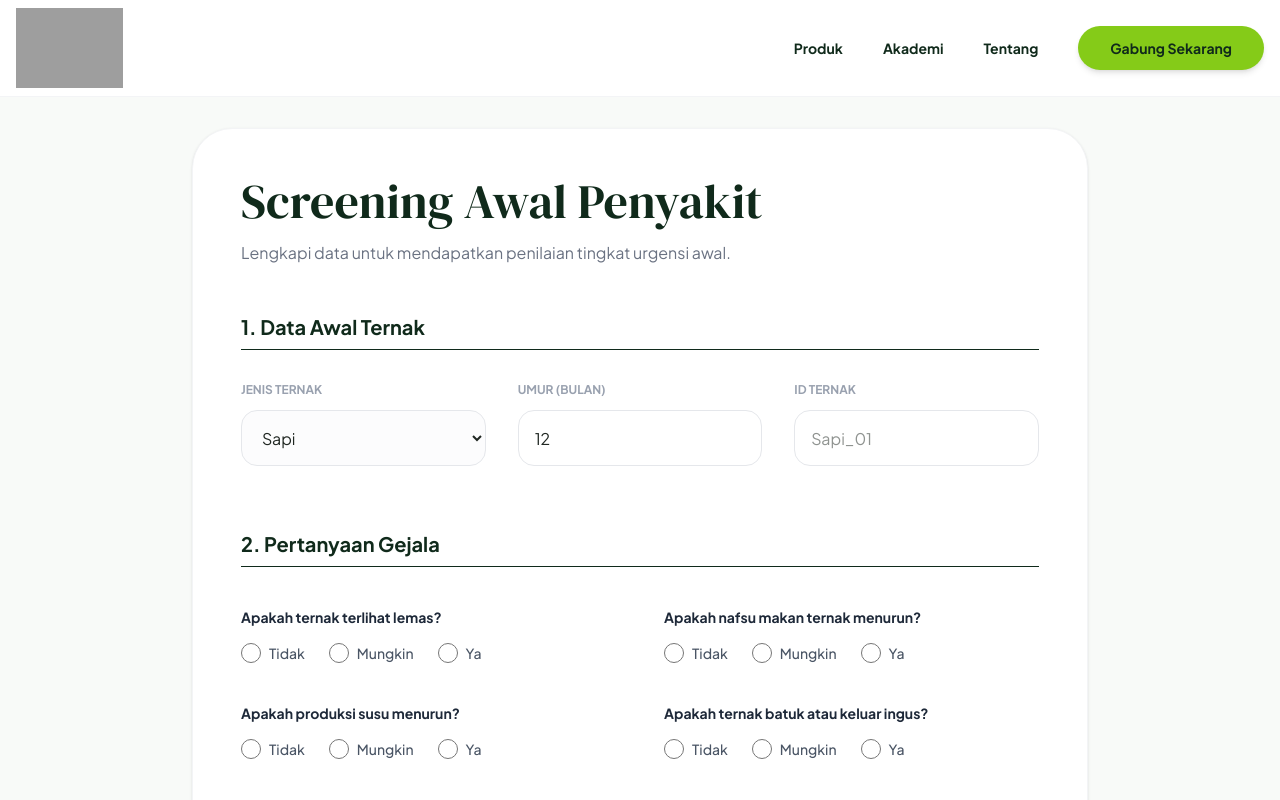
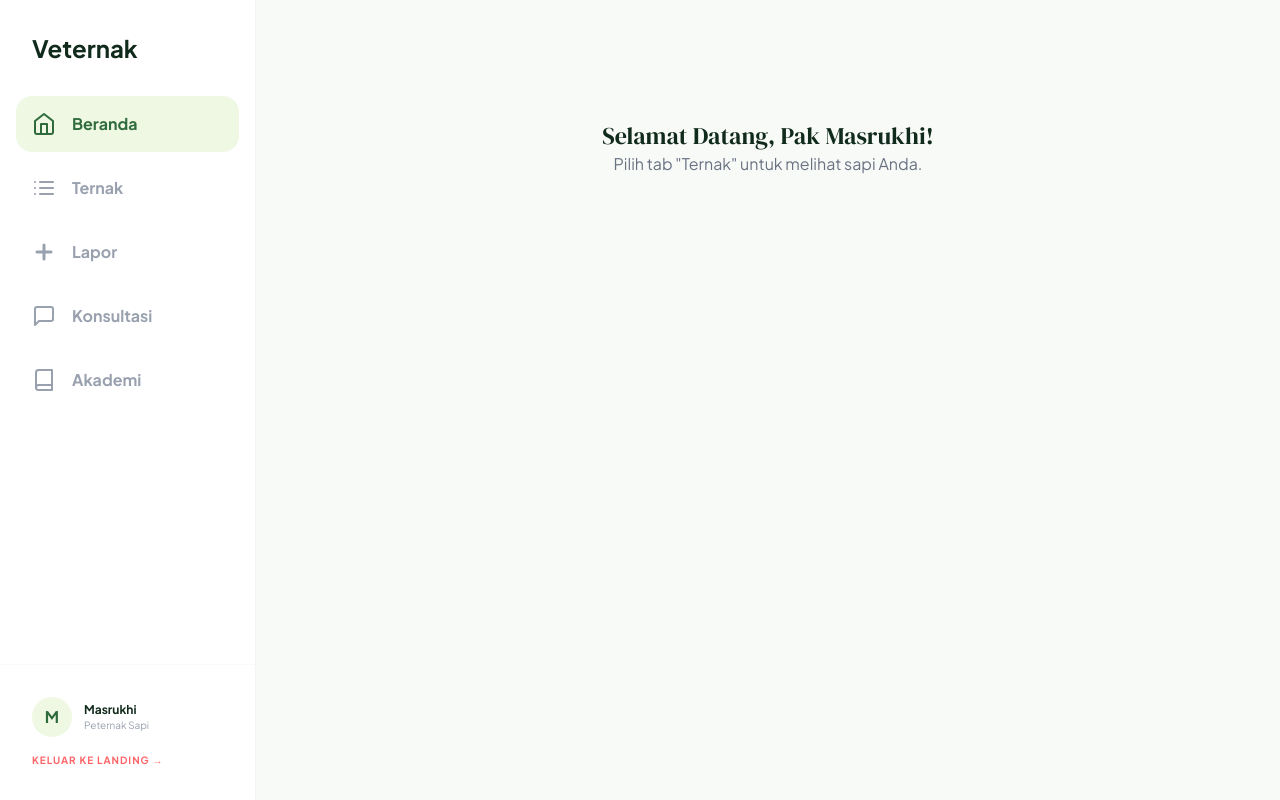
Before and after one commit to Veternak/veternak-frontend, a React (Vite) app: page / in a window 1280 px wide. Both pictures are taken after a click on the button "Gabung Sekarang". Shown: the top 800 px of the page. Built offline with nearby package versions, Linux system fonts and the light colour scheme; grey boxes are pictures that could not be loaded.

Commit message:
UI: Dashboard Shell & Animal List

```diff
--- a/src/App.jsx
+++ b/src/App.jsx
@@ -4,32 +4,40 @@ import Hero from "./components/Hero"
 import Features from "./components/Features"
 import Academy from "./components/Academy"
 import ScreeningForm from "./components/ScreeningForm"
+import DashboardShell from "./components/DashboardShell"
+import AnimalList from "./components/AnimalList"
 
 function App() {
-  // This state controls what we see: 'landing' or 'screening'
-  const [currentView, setCurrentView] = useState('landing');
+  const [currentView, setCurrentView] = useState('landing'); // 'landing', 'dashboard'
+  const [activeTab, setActiveTab] = useState('beranda');
 
+  // Logic to show the landing page
+  if (currentView === 'landing') {
+    return (
+      <div className="min-h-screen">
+        <Navbar onStart={() => setCurrentView('dashboard')} onHome={() => setCurrentView('landing')} />
+        <main>
+          <Hero onStart={() => setCurrentView('dashboard')} />
+          <Features />
+          <Academy />
+        </main>
+      </div>
+    );
+  }
+
+  // Logic to show the Dashboard
   return (
-    <div className="min-h-screen bg-neutral-bg">
-      {/* Passing the function to Navbar so the "Gabung" button can open the form */}
-      <Navbar onStart={() => setCurrentView('screening')} onHome={() => setCurrentView('landing')} />
-
-      <main>
-        {currentView === 'landing' ? (
-          <>
-            <Hero onStart={() => setCurrentView('screening')} />
-            <Features />
-            <Academy />
-          </>
-        ) : (
-          <div className="pt-20">
-            {/* Added a back button inside the form view logic */}
-            <ScreeningForm />
-          </div>
-        )}
-      </main>
-    </div>
-  )
+    <DashboardShell activeTab={activeTab} setActiveTab={setActiveTab}>
+      {activeTab === 'ternak' && <AnimalList />}
+      {activeTab === 'beranda' && (
+        <div className="text-center py-20">
+          <h2 className="text-2xl font-serif text-primary-dark">Selamat Datang, Pak Masrukhi!</h2>
+          <p className="text-gray-500">Pilih tab "Ternak" untuk melihat sapi Anda.</p>
+        </div>
+      )}
+      {activeTab === 'lapor' && <ScreeningForm />}
+    </DashboardShell>
+  );
 }
 
 export default App
--- /dev/null
+++ b/src/components/AnimalList.jsx
@@ -0,0 +1,50 @@
+export default function AnimalList() {
+  const animals = [
+    { id: "Spi-001", name: "Si Putih", species: "Sapi Potong", breed: "Limosin", status: "Sehat", lastUpdate: "2 Jam lalu" },
+    { id: "Kmb-042", name: "Si Hitam", species: "Kambing", breed: "Etawa", status: "Perlu Dipantau", lastUpdate: "10 Menit lalu" },
+    { id: "Spi-005", name: "Brahman Jr.", species: "Sapi Potong", breed: "Brahman", status: "Sakit", lastUpdate: "Baru saja" },
+  ];
+
+  const getStatusColor = (status) => {
+    if (status === "Sehat") return "bg-green-100 text-green-700";
+    if (status === "Perlu Dipantau") return "bg-yellow-100 text-yellow-700";
+    return "bg-red-100 text-red-700";
+  };
+
+  return (
+    <div className="p-6 md:p-10 bg-white rounded-[2.5rem] border border-gray-100 shadow-sm">
+      <div className="flex justify-between items-center mb-8">
+        <div>
+          <h2 className="text-2xl font-bold text-primary-dark">Ternak Saya</h2>
+          <p className="text-sm text-gray-500">Total 12 ekor ternak terdaftar</p>
+        </div>
+        <button className="bg-brand-green text-white px-6 py-3 rounded-2xl font-bold text-sm hover:scale-105 transition-all shadow-lg shadow-brand-green/20">
+          + Tambah Ternak
+        </button>
+      </div>
+
+      <div className="grid grid-cols-1 md:grid-cols-2 lg:grid-cols-3 gap-6">
+        {animals.map((animal) => (
+          <div key={animal.id} className="p-6 bg-neutral-bg rounded-3xl border border-transparent hover:border-brand-green/20 hover:bg-white hover:shadow-xl transition-all group cursor-pointer">
+            <div className="flex justify-between items-start mb-4">
+              <div className="w-14 h-14 bg-white rounded-2xl flex items-center justify-center text-2xl shadow-sm">
+                {animal.species === "Kambing" ? "🐐" : "🐄"}
+              </div>
+              <span className={`text-[10px] font-bold px-3 py-1 rounded-full uppercase tracking-wider ${getStatusColor(animal.status)}`}>
+                {animal.status}
+              </span>
+            </div>
+
+            <h3 className="text-lg font-bold text-primary-dark group-hover:text-brand-green transition-colors">{animal.name}</h3>
+            <p className="text-xs text-gray-500 mb-4">{animal.breed} • {animal.id}</p>
+
+            <div className="pt-4 border-t border-gray-200 flex justify-between items-center">
+              <span className="text-[10px] text-gray-400">Update: {animal.lastUpdate}</span>
+              <span className="text-brand-green text-xs font-bold">Lihat Detail →</span>
+            </div>
+          </div>
+        ))}
+      </div>
+    </div>
+  );
+}
--- /dev/null
+++ b/src/components/DashboardShell.jsx
@@ -0,0 +1,104 @@
+
+
+// Helper for SVGs since we aren't using Lucide-React currently
+const Icon = ({ name }) => {
+  const icons = {
+    home: <svg width="24" height="24" viewBox="0 0 24 24" fill="none" stroke="currentColor" strokeWidth="2" strokeLinecap="round" strokeLinejoin="round"><path d="m3 9 9-7 9 7v11a2 2 0 0 1-2 2H5a2 2 0 0 1-2-2z"/><polyline points="9 22 9 12 15 12 15 22"/></svg>,
+    list: <svg width="24" height="24" viewBox="0 0 24 24" fill="none" stroke="currentColor" strokeWidth="2" strokeLinecap="round" strokeLinejoin="round"><line x1="8" y1="6" x2="21" y2="6"/><line x1="8" y1="12" x2="21" y2="12"/><line x1="8" y1="18" x2="21" y2="18"/><line x1="3" y1="6" x2="3.01" y2="6"/><line x1="3" y1="12" x2="3.01" y2="12"/><line x1="3" y1="18" x2="3.01" y2="18"/></svg>,
+    book: <svg width="24" height="24" viewBox="0 0 24 24" fill="none" stroke="currentColor" strokeWidth="2" strokeLinecap="round" strokeLinejoin="round"><path d="M4 19.5A2.5 2.5 0 0 1 6.5 17H20"/><path d="M6.5 2H20v20H6.5A2.5 2.5 0 0 1 4 19.5v-15A2.5 2.5 0 0 1 6.5 2z"/></svg>,
+    chat: <svg width="24" height="24" viewBox="0 0 24 24" fill="none" stroke="currentColor" strokeWidth="2" strokeLinecap="round" strokeLinejoin="round"><path d="M21 15a2 2 0 0 1-2 2H7l-4 4V5a2 2 0 0 1 2-2h14a2 2 0 0 1 2 2z"/></svg>,
+    user: <svg width="24" height="24" viewBox="0 0 24 24" fill="none" stroke="currentColor" strokeWidth="2" strokeLinecap="round" strokeLinejoin="round"><path d="M20 21v-2a4 4 0 0 0-4-4H8a4 4 0 0 0-4 4v2"/><circle cx="12" cy="7" r="4"/></svg>,
+    plus: <svg width="24" height="24" viewBox="0 0 24 24" fill="none" stroke="currentColor" strokeWidth="3" strokeLinecap="round" strokeLinejoin="round"><line x1="12" y1="5" x2="12" y2="19"/><line x1="5" y1="12" x2="19" y2="12"/></svg>
+  };
+  return icons[name] || null;
+};
+export default function DashboardShell({ children, activeTab, setActiveTab }) {
+  const menuItems = [
+    { id: "beranda", label: "Beranda", icon: "home" },
+    { id: "ternak", label: "Ternak", icon: "list" },
+    { id: "lapor", label: "Lapor", icon: "plus", isCta: true },
+    { id: "konsultasi", label: "Konsultasi", icon: "chat" },
+    { id: "akademi", label: "Akademi", icon: "book" },
+  ];
+
+  return (
+    <div className="min-h-screen bg-[#F8FAF8] flex flex-col md:flex-row">
+
+      {/* --- DESKTOP SIDEBAR --- */}
+      <aside className="hidden md:flex w-64 bg-white border-r border-gray-100 flex-col fixed h-full z-50">
+        <div className="p-8">
+          <h1 className="text-2xl font-bold text-primary-dark">Veternak</h1>
+        </div>
+        <nav className="flex-grow px-4 space-y-2">
+          {menuItems.map((item) => (
+            <button
+              key={item.id}
+              onClick={() => setActiveTab(item.id)}
+              className={`w-full flex items-center gap-4 px-4 py-4 rounded-2xl font-bold transition-all ${
+                activeTab === item.id
+                ? "bg-brand-soft text-brand-green"
+                : "text-gray-400 hover:bg-gray-50 hover:text-gray-600"
+              }`}
+            >
+              <Icon name={item.icon} />
+              {item.label}
+            </button>
+          ))}
+        </nav>
+<div className="p-8 border-t border-gray-50 flex flex-col gap-4">
+   <div className="flex items-center gap-3">
+      <div className="w-10 h-10 bg-brand-soft rounded-full flex items-center justify-center text-brand-green font-bold">M</div>
+      <div>
+        <p className="text-xs font-bold text-primary-dark">Masrukhi</p>
+        <p className="text-[10px] text-gray-400">Peternak Sapi</p>
+      </div>
+   </div>
+
+   {/* ADD THIS BUTTON HERE */}
+   <button
+     onClick={() => window.location.href = "/"}
+     className="text-left text-[10px] font-bold text-red-400 hover:text-red-600 transition-colors uppercase tracking-widest"
+   >
+     Keluar Ke Landing →
+   </button>
+</div>
+      </aside>
+
+
+      {/* --- MAIN CONTENT AREA --- */}
+      <main className="flex-grow md:ml-64 p-4 md:p-10 pb-28 md:pb-10">
+        {/* Mobile Header */}
+        <div className="md:hidden flex justify-between items-center mb-6 pt-4">
+          <h1 className="text-xl font-bold text-primary-dark">Veternak</h1>
+          <div className="w-10 h-10 bg-brand-soft rounded-full flex items-center justify-center text-brand-green font-bold">M</div>
+        </div>
+
+        {children}
+      </main>
+
+      {/* --- MOBILE BOTTOM NAV --- */}
+      <nav className="md:hidden fixed bottom-0 left-0 w-full bg-white border-t border-gray-100 px-2 py-3 flex justify-around items-center z-50 shadow-[0_-4px_20px_rgba(0,0,0,0.05)]">
+        {menuItems.map((item) => (
+          <button
+            key={item.id}
+            onClick={() => setActiveTab(item.id)}
+            className={`flex flex-col items-center gap-1 relative ${
+              item.isCta ? "-top-6" : ""
+            }`}
+          >
+            {item.isCta ? (
+              <div className="w-14 h-14 bg-brand-lime rounded-full flex items-center justify-center text-primary-dark shadow-lg shadow-brand-lime/40 border-4 border-white">
+                <Icon name={item.icon} />
+              </div>
+            ) : (
+              <div className={`transition-colors ${activeTab === item.id ? "text-brand-green" : "text-gray-300"}`}>
+                <Icon name={item.icon} />
+                <span className="text-[10px] font-bold block mt-0.5">{item.label}</span>
+              </div>
+            )}
+          </button>
+        ))}
+      </nav>
+    </div>
+  );
+}
```
